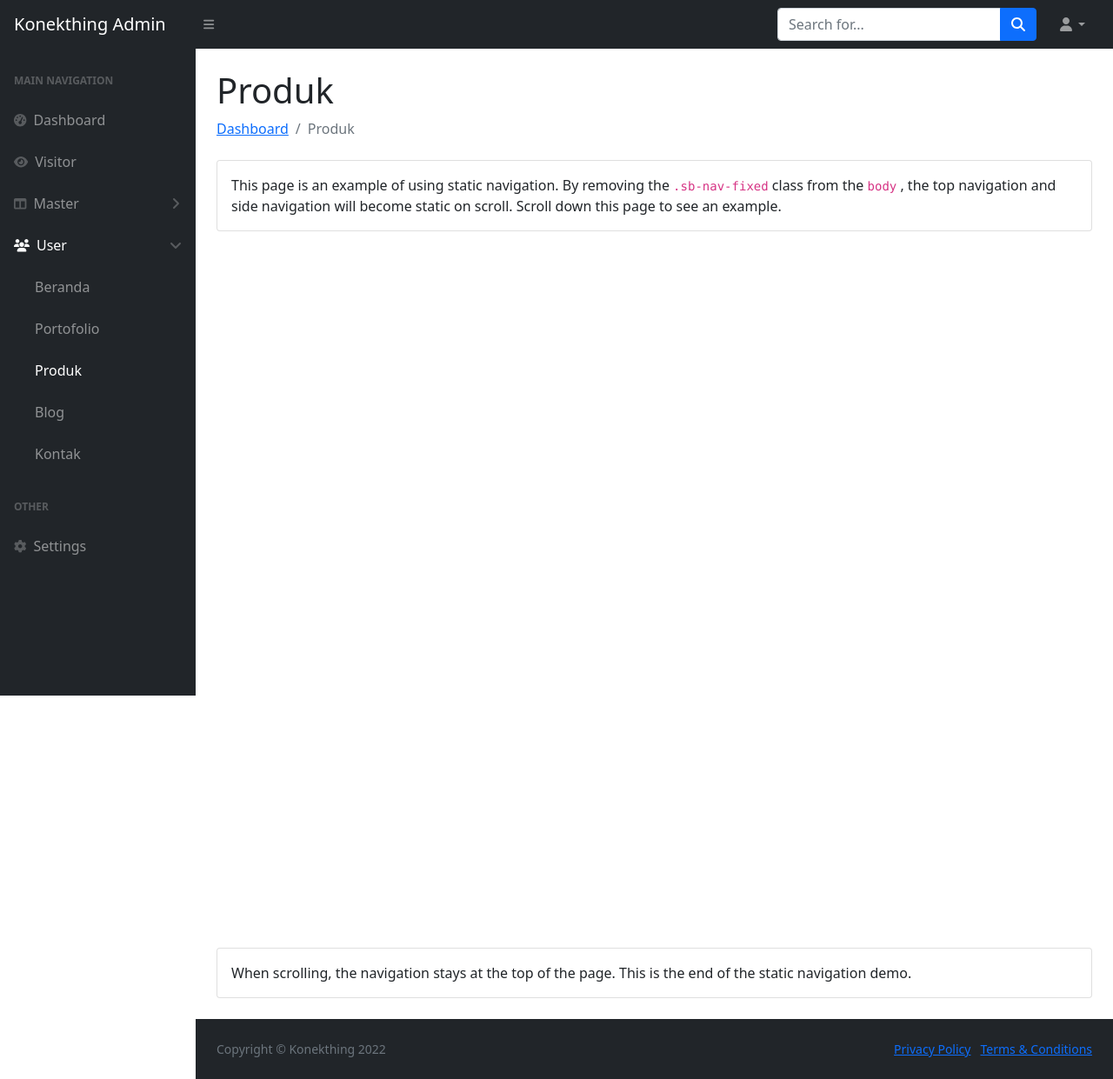
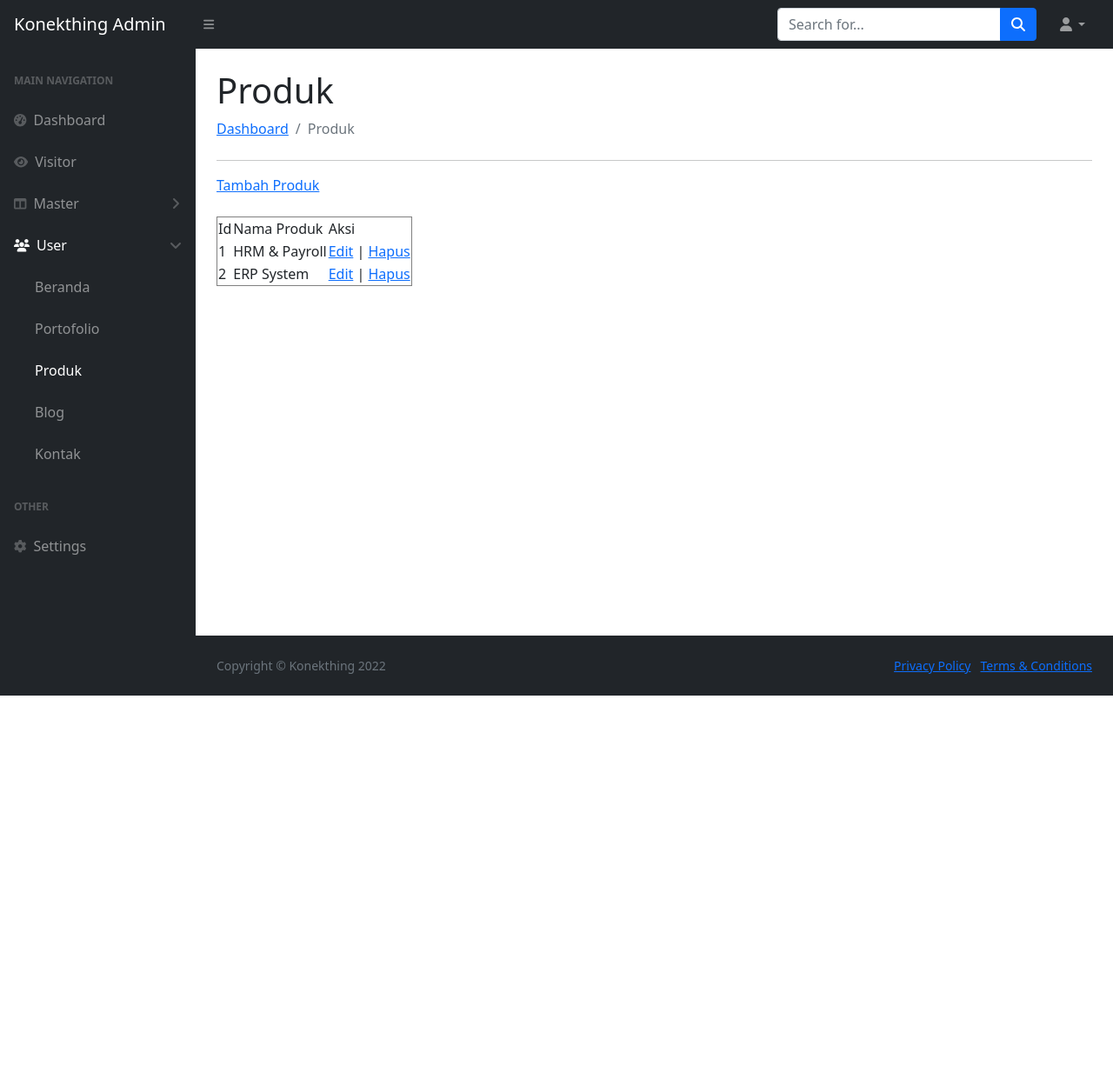
Before and after one commit to RizlaAzc/konekthing-admin, a CodeIgniter app: page /konekthing-admin/produk in a window 1280 px wide. Shown: the whole page at 87% size. After the commit the page ends 800 px from the top, so only its background shows below. Run offline with CodeIgniter, Linux system fonts and the light colour scheme; some libraries are stand-ins or nearby versions.

Commit message:
revisi halaman user

```diff
--- a/application/views/admin/user/produk.php
+++ b/application/views/admin/user/produk.php
@@ -6,20 +6,28 @@
                 <li class="breadcrumb-item"><a href="<?= base_url('dashboard') ?>">Dashboard</a></li>
                 <li class="breadcrumb-item active">Produk</li>
             </ol>
-            <div class="card mb-4">
-                <div class="card-body">
-                    <p class="mb-0">
-                        This page is an example of using static navigation. By removing the
-                        <code>.sb-nav-fixed</code>
-                        class from the
-                        <code>body</code>
-                        , the top navigation and side navigation will become static on scroll. Scroll down this page to see an example.
-                    </p>
-                </div>
-            </div>
-            <div style="height: 100vh"></div>
-            <div class="card mb-4">
-                <div class="card-body">When scrolling, the navigation stays at the top of the page. This is the end of the static navigation demo.</div>
+            <div>
+                <hr>
+                <table border="1">
+                    <a href="">Tambah Produk</a>
+                    <br>
+                    <br>
+                    <tr>
+                        <td>Id</td>
+                        <td>Nama Produk</td>
+                        <td>Aksi</td>
+                    </tr>
+                    <tr>
+                        <td>1</td>
+                        <td>HRM & Payroll</td>
+                        <td><a href="">Edit</a> | <a href="">Hapus</a></td>
+                    </tr>
+                    <tr>
+                        <td>2</td>
+                        <td>ERP System</td>
+                        <td><a href="">Edit</a> | <a href="">Hapus</a></td>
+                    </tr>
+                </table>
             </div>
         </div>
     </main>
```
Also changed, not shown: application/views/admin/user/beranda.php (+2 -14 lines), application/views/admin/user/blog.php (+2 -14 lines), application/views/admin/user/kontak.php (+2 -14 lines), application/views/admin/user/portofolio.php (+2 -14 lines).
